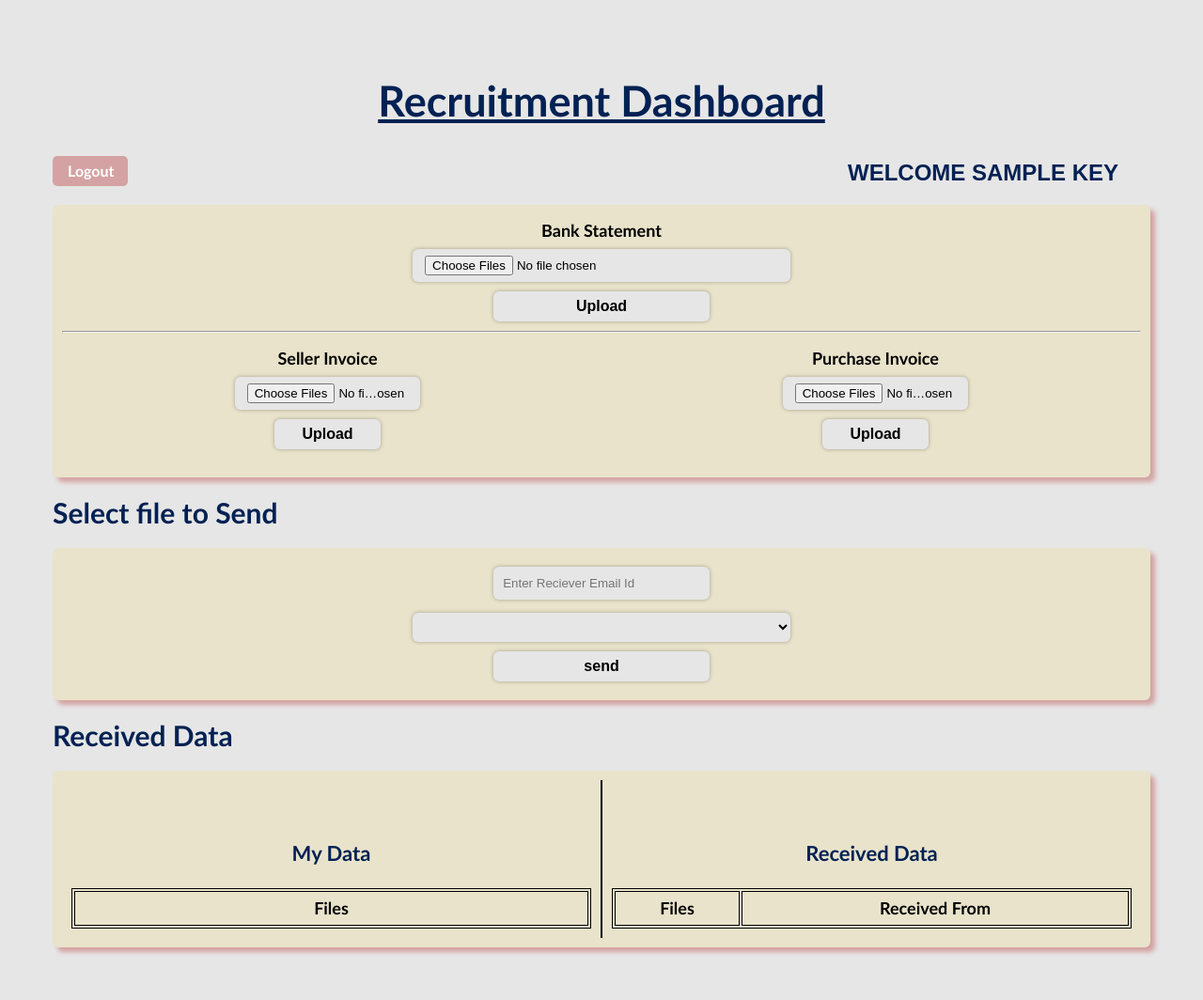
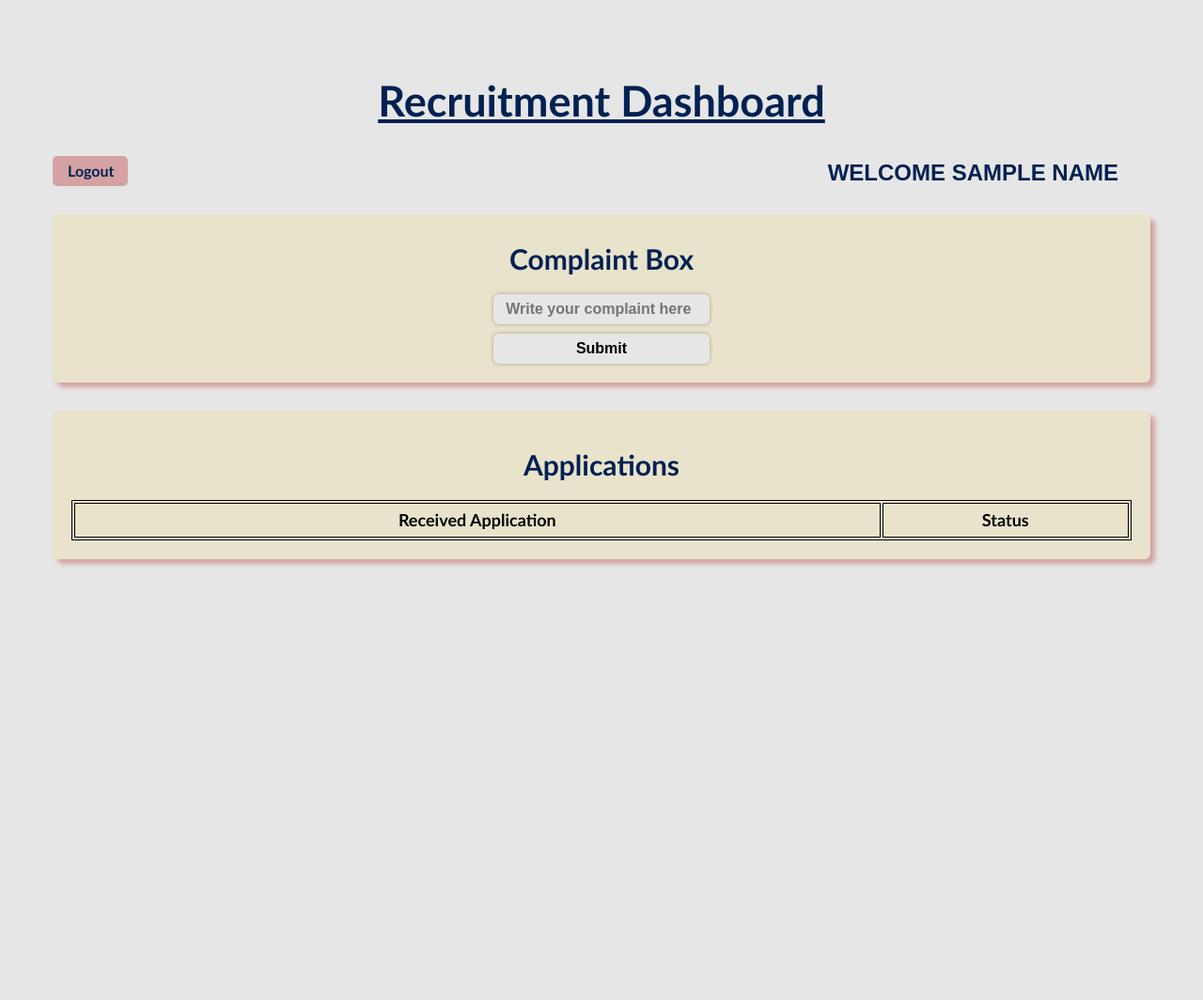
Before and after one commit to ankitpakhale/RecruitmentSystem-, a Django app: template app1/templates/dashboard.html in a window 1280 px wide. Shown: the whole page at 94% size. After the commit the page ends 602 px from the top, so only its background shows below. Run offline with Django 4.2, Linux system fonts and the light colour scheme; the template is opened without the code that fills it: most values are stand-ins (such as "Sample title", 1, 10 or a date in 2020); lists and menus that the app fills with data are empty.

Commit message:
dash commit

```diff
--- a/app1/templates/dashboard.html
+++ b/app1/templates/dashboard.html
@@ -6,8 +6,6 @@
     <meta http-equiv="X-UA-Compatible" content="IE=edge">
     <meta name="viewport" content="width=device-width, initial-scale=1.0">
     <title>Recruitment dashboard</title>
-
-
     <style>
         * {
             margin: 0;
@@ -59,7 +57,7 @@
             padding: 14px;
             text-align: center;
             border-radius: 5px;
-            color: #fff;
+            color: #002153;
             font-weight: 900;
             font-size: 16px;
             line-height: 0px;
@@ -89,9 +87,9 @@
 
         h2 {
             color: #002153;
-            font-size: 22px;
+            font-size: 30px;
             margin: 10px 0;
-            margin-top: 50px;
+            margin-top: 20px;
             margin-bottom: 20px;
         }
 
@@ -100,27 +98,6 @@
             width: 20%;
             margin: 10px auto;
             padding: 10px;
-        }
-
-        .as {
-            column-count: 2;
-            margin: 10px auto;
-        }
-
-
-        .type-1 {
-            border-radius: 6px;
-            background-color: #E6E6E6;
-            border: 0;
-            box-shadow: 0 0 4px rgba(0, 0, 0, 0.3);
-            transition: .3s box-shadow;
-            padding: 7px 13px;
-            width: 35%;
-        }
-
-        .type-1:hover {
-            box-shadow: 0 0 4px #D4A2A2;
-            /* border: 1px solid #D4A2A2; */
         }
 
         .type-2 {
@@ -150,7 +127,7 @@
             padding: 10px;
             text-align: center;
             box-shadow: 5px 5px 5px #D4A2A2;
-
+            margin: 30px 0;
         }
 
         h3 {
@@ -169,34 +146,13 @@
             font-size: 22px;
         }
 
-        .data ul {
-            list-style-type: none;
+        .column {
+            width: 100%;
+            padding: 10px;
+            height: auto;
         }
 
-
-        /* Create two equal columns that floats next to each other */
-        .row {
-            border-radius: 6px;
-        }
-
-        .column1 {
-            float: left;
-            width: 50%;
-            padding: 10px;
-            height: auto;
-            border-right: 0.5px solid #000;
-        }
-
-        .column2 {
-            float: left;
-            width: 50%;
-            padding: 10px;
-            height: auto;
-            border-left: 0.5px solid #000;
-        }
-
-        .column1 a,
-        .column2 a {
+        .column a {
             margin: 10px 3px;
             padding: 3px 13px;
             font-size: 16px;
@@ -254,97 +210,31 @@
                     Logout
                 </a>
             </div>
-
             <div class="name">
-                Welcome {{key.name}}
+                Welcome {{name}}
             </div>
         </div>
 
-        <!-- for uploading data -->
+        <!-- submitting application form for AMC project -->
         <div class="data">
-
+            <h2>Complaint Box</h2>
             <form method="POST">
-                {% csrf_token %}
-                <h4>Bank Statement</h4>
-                <div class="link">
-                    <input class="type-1" type="file" accept=".pdf" name="file" multiple>
-                    <button class="type-2" type="submit" value="upload" name="upload">Upload</button>
-                </div>
-            </form>
-
-            <hr>
-
-            <div class="as">
-
-                <form method="POST">
-                    {% csrf_token %}
-                    <h4>Seller Invoice</h4>
-                    <div class="link">
-                        <input class="type-1" type="file" accept=".jpg,.pdf" name="file" multiple>
-                        <button class="type-2" type="submit" value="upload" name="upload">Upload</button>
-                    </div>
-                </form>
-
-                <form method="POST">
-                    {% csrf_token %}
-                    <h4>Purchase Invoice</h4>
-                    <div class="link">
-                        <input class="type-1" type="file" accept=".jpg,.pdf" name="file" multiple>
-                        <button class="type-2" type="submit" value="upload" name="upload">Upload</button>
-                    </div>
-                </form>
-
-            </div>
-        </div>
-        <!-- for sendind data -->
-        <h3>Select file to Send</h3>
-        <div class="data">
-            <form method="POST">
-                {% csrf_token %}
-                <ul>
-                    <li>
-
-                        <div class="form-group">
-                            <input class="type-1" type="email" name="received_from"
-                                placeholder="Enter Reciever Email Id" required="required">
-                        </div>
-                    </li>
-                    <li>
-                        <select class="type-1" name="ofile" required="required">
-
-                        </select>
-                    </li>
-                    <li>
-                        <input class="type-2" type="submit" value="send" name="send">
-                    </li>
-                </ul>
+                <input class="type-2" type="text" name="comp" placeholder="Write your complaint here">
+                <input class="type-2" type="button" name="submit" value="Submit">
             </form>
         </div>
 
-        <h3>Received Data</h3>
+
+        <!-- viewing applications -->
         <div class="data">
-            <div class="row">
-                <div class="column1">
-                    <h2>My Data</h2>
-                    <table>
-                        <tr>
-                            <th>Files</th>
-                            <!-- <th>My Data</th> -->
-                        </tr>
-
-                    </table>
-                </div>
-
-                <div class="column2">
-                    <h2>Received Data</h2>
-                    <table>
-                        <tr>
-                            <th>Files</th>
-                            <th>Received From</th>
-                        </tr>
-
-                    </table>
-                </div>
+            <div class="column">
+                <h2>Applications</h2>
+                <table>
+                    <tr>
+                        <th>Received Application</th>
+                        <th>Status</th>
+                    </tr>
+                </table>
             </div>
         </div>
 
--- a/app1/urls.py
+++ b/app1/urls.py
@@ -7,9 +7,6 @@ urlpatterns = [
 
     path('signup/',views.SignupView, name='SIGNUP'),
     path('login/', views.userLogin, name='LOGIN'),
-
     path('dash/', views.dashboard, name='DASHBOARD'),
-
     path('logout/', views.userLogOut, name='LOGOUT'),
-
 ]
--- a/app1/views.py
+++ b/app1/views.py
@@ -60,7 +60,9 @@ def userLogin(request):
 
 def dashboard(request):
     if 'email' in request.session:
-        return render(request,'dashboard.html')
+        name = signUp.objects.get(email = request.session['email'])
+        print(f"{name} is in Dashboard")
+        return render(request,'dashboard.html', {'name': name})
     return redirect('LOGIN')
 
 def userLogOut(request):
```
Also changed, not shown: db.sqlite3.
